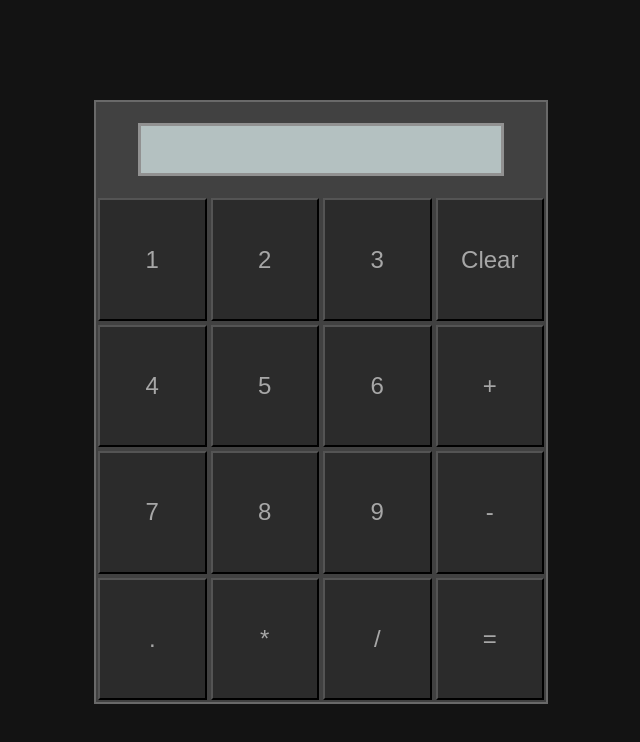
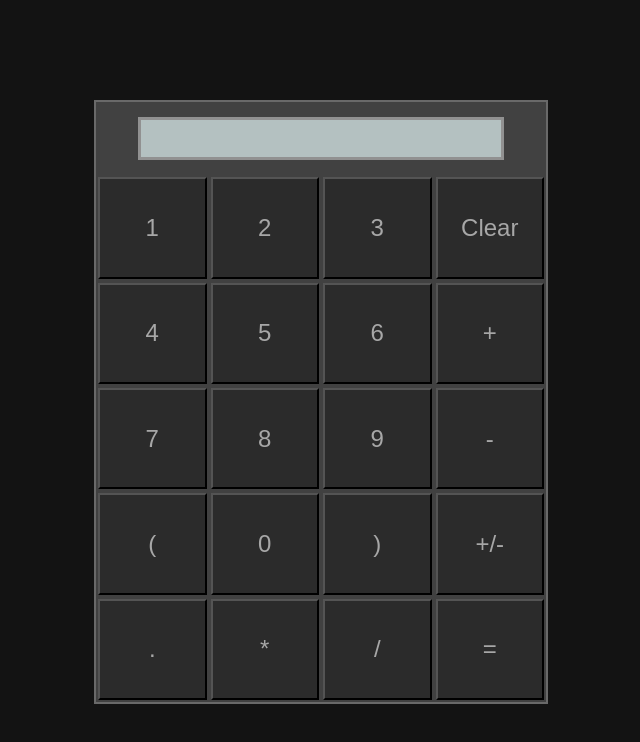
Before and after one commit to Benji153/Calculator, a plain HTML site: page index.html in a window 1280 px wide. Shown: the whole page, without its empty margins (319-959 px from the left). Drawn offline with Linux system fonts and the light colour scheme.

Commit message:
added parentheses and 0

```diff
--- a/index.html
+++ b/index.html
@@ -50,7 +50,17 @@
             </button>
         </div>
         <div class = "row">
-            <button id = "decimal">.
+            <button class = "numButton" value = "(">(
+            </button>
+            <button class = "numButton" value = "0">0
+            </button>
+            <button class = "numButton" value = ")">)
+            </button>
+            <button id = "negate">+/-
+            </button>
+        </div>
+        <div class = "row">
+            <button class = "numButton" value = ".">.
             </button>
             <button class = "numButton" value = "*">*
             </button>
--- a/script.js
+++ b/script.js
@@ -11,7 +11,7 @@ numButtons.forEach((button) => {
             equation = equation + e.target.value;
             updateDisplay(equation);
         } else {
-            if (Number.isInteger(parseInt(equation.charAt(equation.length - 1))) || equation == "") {
+            if (Number.isInteger(parseInt(equation.charAt(equation.length - 1))) || equation == "" || equation.charAt(equation.length - 1) == ")"){
                 equation = equation + e.target.value;
                 updateDisplay(equation);
             }
```
